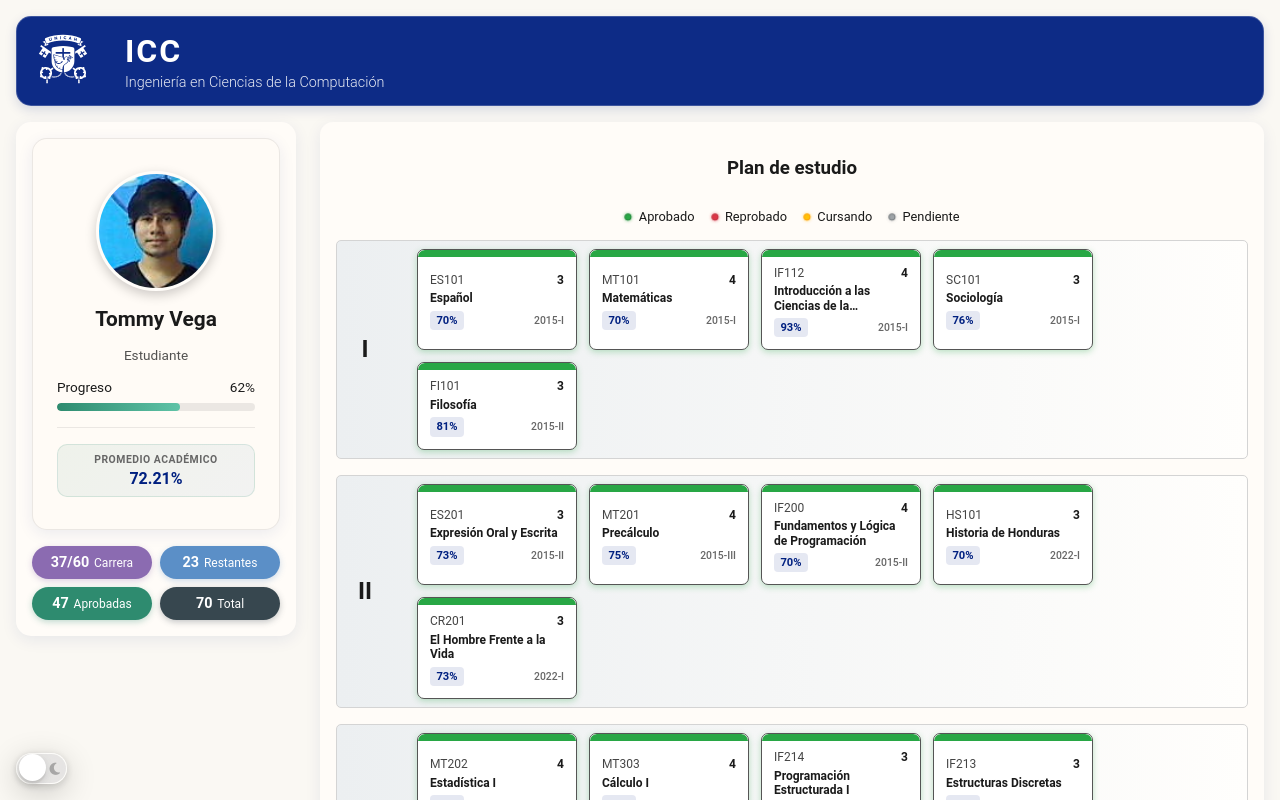
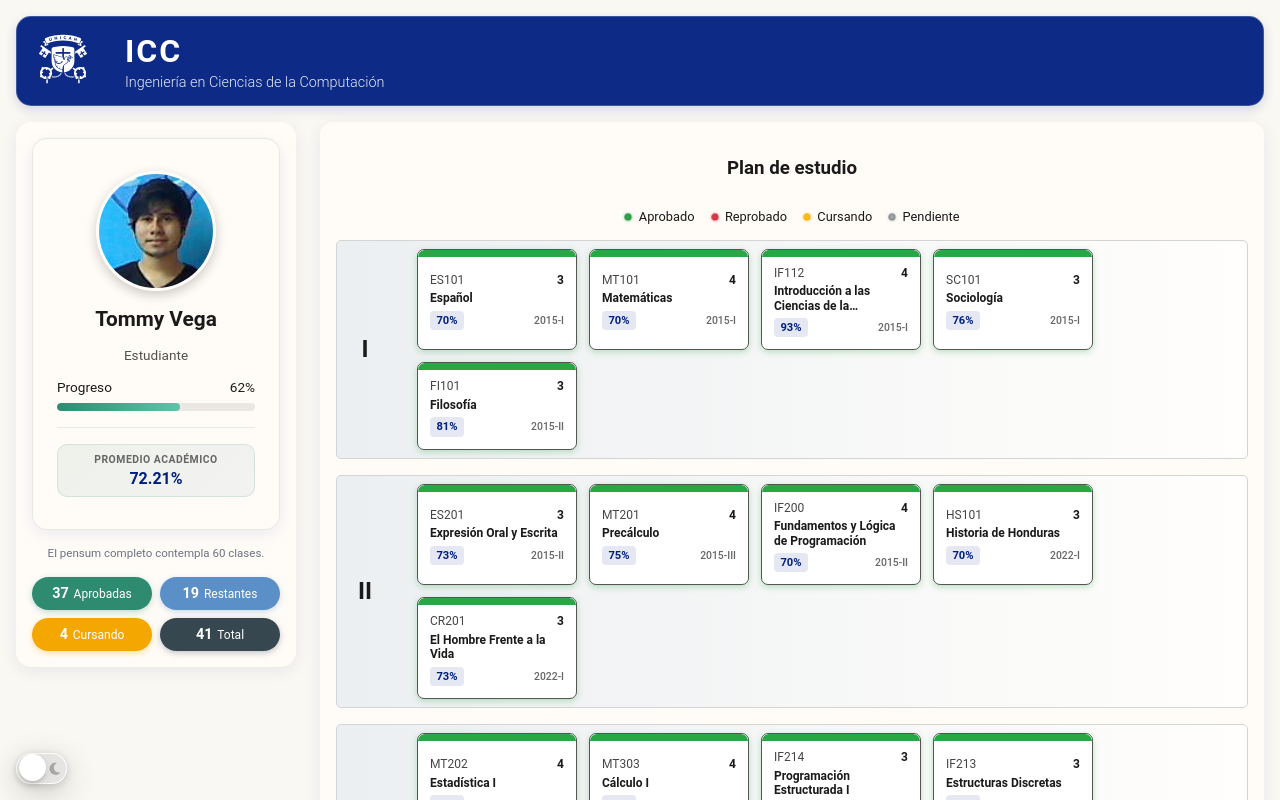
Before and after one commit to tommysvs/icc-study-program, a React (Vite) app: page / in a window 1280 px wide. Shown: the top 800 px of the page. Built offline with nearby package versions, Linux system fonts and the light colour scheme.

Commit message:
add in-progress badge and update program metrics
Introduce in-progress course tracking across UI, types and metrics calculation. StatsBadges: remove the old "program" badge, add an in-progress badge and a pensum note, adjust markup and badge ordering.

```diff
--- a/src/components/profile/ProfileSidebar.tsx
+++ b/src/components/profile/ProfileSidebar.tsx
@@ -25,9 +25,9 @@ export function ProfileSidebar({ metrics }: ProfileSidebarProps) {
 				</div>
 
 				<StatsBadges
-					program={`${metrics.approvedWithoutExtras}/${metrics.totalWithoutExtras}`}
+					approved={metrics.approvedCourses}
 					remaining={metrics.remainingCourses}
-					approved={metrics.approvedCourses}
+					inProgress={metrics.inProgressCourses}
 					total={metrics.totalCourses}
 				/>
 			</aside>
--- a/src/components/profile/StatsBadges.tsx
+++ b/src/components/profile/StatsBadges.tsx
@@ -1,25 +1,29 @@
 interface StatsBadgesProps {
-	program: string;
+	approved: number;
 	remaining: number;
-	approved: number;
+	inProgress: number;
 	total: number;
 }
 
-export function StatsBadges({ program, remaining, approved, total }: StatsBadgesProps) {
+export function StatsBadges({ approved, remaining, inProgress, total }: StatsBadgesProps) {
 	return (
+		<div className="profile-badges-wrapper">
+			<p className="profile-badges-note">El pensum completo contempla 60 clases.</p>
+
 			<div className="profile-badges">
-			<div className="badge badge-program">
-				<strong id="badgeProgramCount">{program}</strong>Carrera
+				<div className="badge badge-approved">
+					<strong id="badgeApprovedCount">{approved}</strong>Aprobadas
 				</div>
 				<div className="badge badge-remaining">
 					<strong id="badgeRemainingCount">{remaining}</strong>Restantes
 				</div>
-			<div className="badge badge-approved">
-				<strong id="badgeApprovedCount">{approved}</strong>Aprobadas
+				<div className="badge badge-in-progress">
+					<strong id="badgeInProgressCount">{inProgress}</strong>Cursando
 				</div>
 				<div className="badge badge-total">
 					<strong id="badgeTotalCount">{total}</strong>Total
 				</div>
 			</div>
+		</div>
 	);
 }
--- a/src/styles/profile.less
+++ b/src/styles/profile.less
@@ -128,7 +128,7 @@
 	display: grid;
 	grid-template-columns: 1fr 1fr;
 	gap: 0.5rem;
-	margin-top: 1rem;
+	margin-top: 0.5rem;
 
 	.badge {
 		width: 100%;
@@ -141,6 +141,22 @@
 			margin-right: 0.3rem;
 		}
 	}
+}
+
+.profile-badges-wrapper {
+	width: 100%;
+	display: flex;
+	flex-direction: column;
+	gap: 0.45rem;
+	margin-top: 1rem;
+}
+
+.profile-badges-note {
+	margin: 0;
+	font-size: 0.72rem;
+	line-height: 1.35;
+	color: #6b7280;
+	text-align: center;
 }
 
 .badge {
@@ -187,13 +203,13 @@
 		}
 	}
 
-	&-program {
-		background-color: var(--brand-purple);
+	&-in-progress {
+		background-color: #f4a700;
 		color: white;
-		box-shadow: 0 2px 6px rgba(139, 107, 177, 0.3);
+		box-shadow: 0 2px 6px rgba(244, 167, 0, 0.34);
 
 		&:hover {
-			box-shadow: 0 4px 12px rgba(139, 107, 177, 0.5);
+			box-shadow: 0 4px 12px rgba(244, 167, 0, 0.54);
 		}
 	}
 }
--- a/src/types/study-program.ts
+++ b/src/types/study-program.ts
@@ -32,9 +32,8 @@ export interface StudyProgram {
 export interface ProgramMetrics {
 	totalCourses: number;
 	approvedCourses: number;
+	inProgressCourses: number;
 	remainingCourses: number;
-	totalWithoutExtras: number;
-	approvedWithoutExtras: number;
 	percentage: number;
 	gpaGeneral: string;
 }
--- a/src/utils/metrics.ts
+++ b/src/utils/metrics.ts
@@ -3,48 +3,40 @@ import { calculateGeneralGpa } from './gpa';
 
 const approvedStatuses = new Set(['Aprobado', 'Suficiencia']);
 
-function shouldCountTotal(blockName: string): boolean {
-	return blockName !== 'XIII' && blockName !== 'SEM.';
-}
-
-function shouldCountWithoutExtras(blockName: string): boolean {
+function shouldCountPensum(blockName: string): boolean {
 	return blockName !== 'CPG.' && blockName !== 'SEM.' && blockName !== 'XIII';
 }
 
 export function calculateProgramMetrics(program: StudyProgram): ProgramMetrics {
-	let totalCourses = 0;
+	let pensumCourses = 0;
 	let approvedCourses = 0;
-	let totalWithoutExtras = 0;
-	let approvedWithoutExtras = 0;
+	let inProgressCourses = 0;
 
 	for (const block of program.blocks) {
 		for (const course of block.courses) {
-			if (shouldCountTotal(block.name)) {
-				totalCourses += 1;
-
-				if (approvedStatuses.has(course.status)) {
-					approvedCourses += 1;
-				}
+			if (!shouldCountPensum(block.name)) {
+				continue;
 			}
 
-			if (shouldCountWithoutExtras(block.name)) {
-				totalWithoutExtras += 1;
+			pensumCourses += 1;
 
-				if (approvedStatuses.has(course.status)) {
-					approvedWithoutExtras += 1;
-				}
+			if (approvedStatuses.has(course.status)) {
+				approvedCourses += 1;
+			} else if (course.status === 'Cursando') {
+				inProgressCourses += 1;
 			}
 		}
 	}
 
-	const percentage = totalWithoutExtras === 0 ? 0 : Math.round((approvedWithoutExtras / totalWithoutExtras) * 100);
+	const totalCourses = approvedCourses + inProgressCourses;
+	const remainingCourses = Math.max(0, pensumCourses - totalCourses);
+	const percentage = pensumCourses === 0 ? 0 : Math.round((approvedCourses / pensumCourses) * 100);
 
 	return {
 		totalCourses,
 		approvedCourses,
-		remainingCourses: totalCourses - approvedCourses,
-		totalWithoutExtras,
-		approvedWithoutExtras,
+		inProgressCourses,
+		remainingCourses,
 		percentage,
 		gpaGeneral: calculateGeneralGpa(program),
 	};
```
Lines whose indentation alone changed are shown as unchanged.
